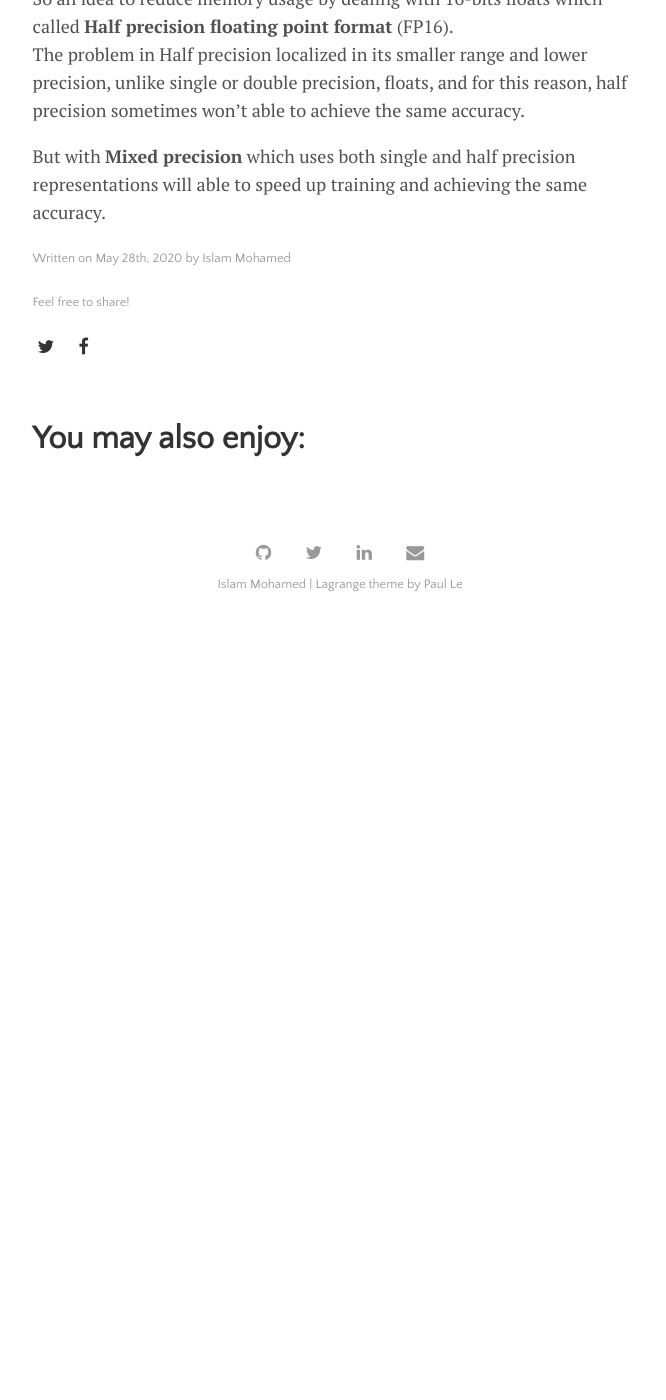
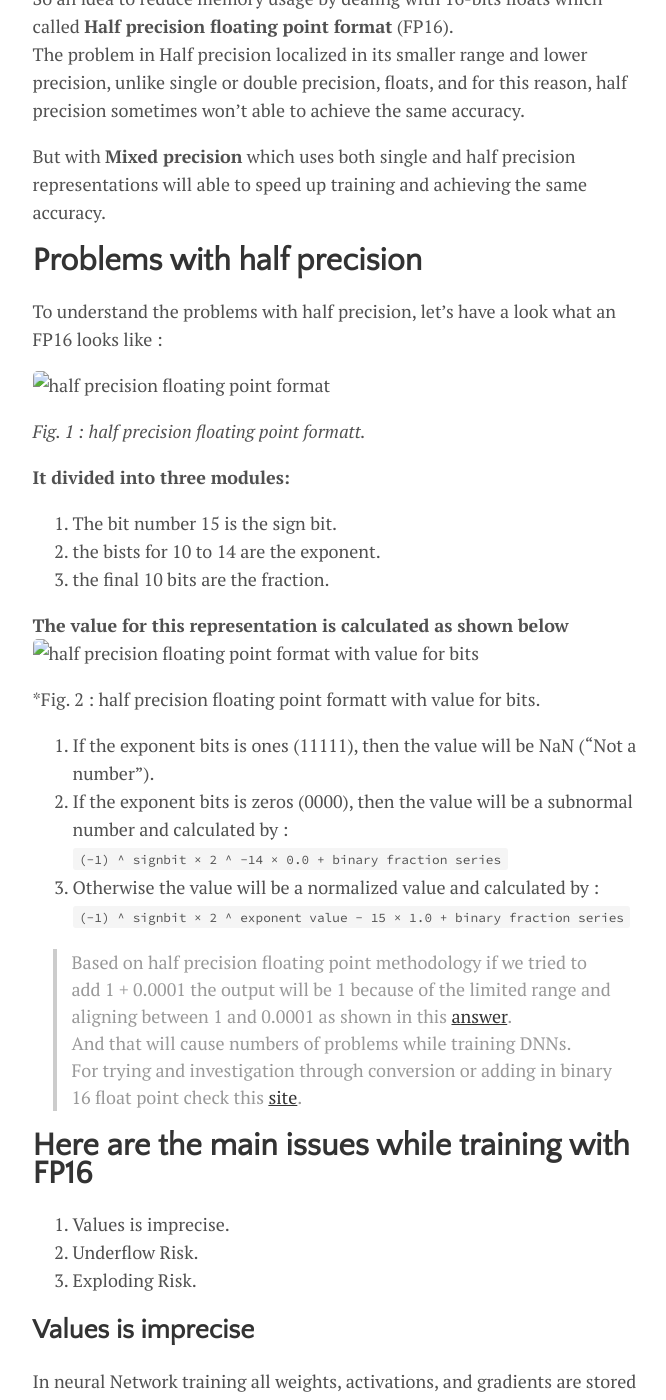
Before and after one commit to IslamMohamedMosaad/IslamMohamedMosaad.github.io, a Jekyll site: the page built from _posts/2020-05-28-Mixed-Precision.md, in a window 1280 px wide and 1400 px high, scrolled down 749 px. Shown: the whole window, without its empty margins (300-966 px from the left). Built offline with Jekyll 4.4.1, drawn with Linux system fonts in a browser that asks for light colours; before the commit the page ends 1379 px from its top, so only the background shows below that; some of the changed text lies outside the part shown.

Commit message:
Update 2020-05-28-Mixed-Precision.md

````diff
--- a/_posts/2020-05-28-Mixed-Precision.md
+++ b/_posts/2020-05-28-Mixed-Precision.md
@@ -1,6 +1,6 @@
 ---
 layout: post
-title: "Mixed Precision"
+title: "Mixed Precision Training"
 author: "Islam Mohamed"
 categories: journal
 tags: [documentation,sample]
@@ -20,3 +20,51 @@ So an idea to reduce memory usage by dealing with 16-bits floats which called **
 The problem in Half precision localized in its smaller range and lower precision, unlike single or double precision, floats, and for this reason, half precision sometimes won’t able to achieve the same accuracy.
 
 But with **Mixed precision** which uses both single and half precision representations will able to speed up training and achieving the same accuracy.
+
+# Problems with half precision
+To understand the problems with half precision, let’s have a look what an FP16 looks like :
+
+![half precision floating point format]({{'' | relative_url }})
+{: style="width: 550px; max-width: 100%;"}
+*Fig. 1 : half precision floating point formatt.*
+
+**It divided into three modules:**
+1. The bit number 15 is the sign bit.
+2. the bists for 10 to 14  are the exponent.
+3. the final 10 bits are the fraction.
+
+
+**The value for this representation is calculated as shown below**
+![half precision floating point format  with value for bits]({{'' | relative_url }})
+{: style="width: 550px; max-width: 100%;"}
+*Fig. 2 : half precision floating point formatt with value for bits.
+
+1. If the exponent bits is ones (11111), then the value will be NaN ("Not a number").
+2. If the exponent bits is zeros (0000), then the value will be a subnormal number and calculated by :
+                    ```  (−1) ^ signbit × 2 ^  −14 × 0.0 + binary fraction series ```
+3. Otherwise the value will be a normalized value and calculated by :
+                    ```  (−1) ^ signbit × 2 ^ exponent value − 15 × 1.0 + binary fraction series ```
+
+> Based on half precision floating point methodology if we tried to add 1 + 0.0001 the output will be 1 because of the limited range and aligning between 1 and 0.0001 as shown in this [answer](https://cs.stackexchange.com/questions/63642/how-to-add-two-numbers-in-iee754-half-precision-format).
+> And that will cause numbers of problems while training DNNs.
+> For trying and investigation through conversion or adding in binary 16 float point check this [site](http://weitz.de/ieee/).
+
+# Here are the main issues while training with FP16
+1. Values is imprecise.
+2. Underflow Risk.
+3. Exploding Risk.
+
+## Values is imprecise
+In neural Network training all weights, activations, and gradients are stored as FP16.
+And as we know updating weights is done based on this equation
+**New_weight = Weight - Learning_Rate * Weight.Gradient**
+Since Weight.Gradient and Learning_Rate usually with small values and as shown before in half precision if the weight is 1 and Learning_Rate is 0.0001 or lower that will made freezing thrugh weights value.
+
+## Underflow Risk
+In FP16, Gradients will get converted to zero because gradients usually are too low.
+In FP16 arithmetic the values smaller than 0.000000059605 = 2^24 become zero as this value is the smallest positive subnormal number and for more details investigate [here](https://en.wikipedia.org/wiki/Half-precision_floating-point_format).
+With underflow, network never learns anything.
+
+## Overflow Risk
+In FP16, activations and network paramters can increase till hitting NANs.
+With overflow or exploding, network learns garbage.
````
